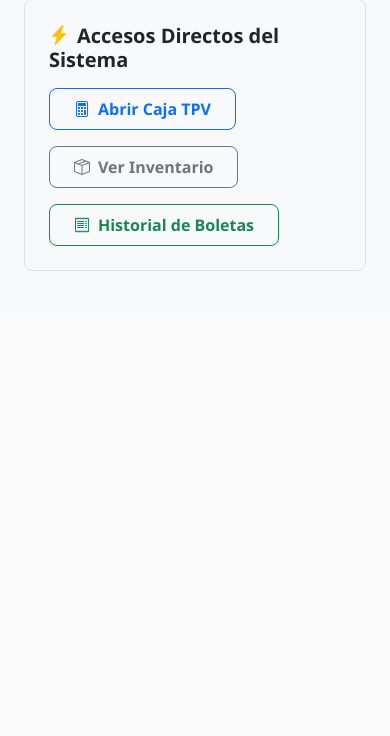
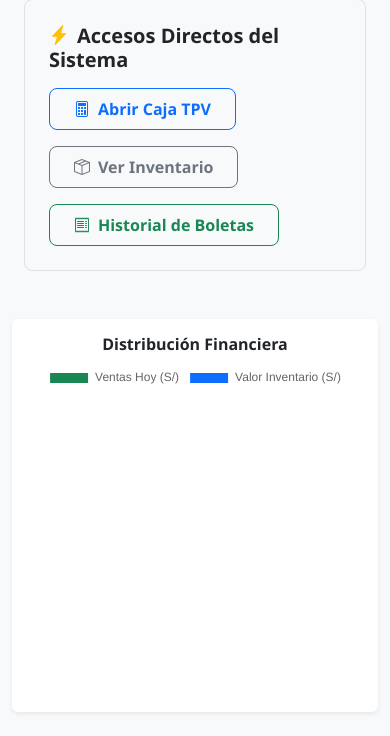
Before and after one commit to adrianoboluarte01-maker/minimarket-adriano, a Flask app: template templates/dashboard.html in a window 390 px wide. Shown: the part 1014-1750 px from the top of the page. Before the commit the page ends 1285 px from the top, so only its background shows below. Run offline with Flask 3, Linux system fonts and the light colour scheme; the template is opened without the code that fills it: most values are stand-ins (such as "Sample title", 1, 10 or a date in 2020).

Commit message:
Agregado gráfico profesional con Chart.js al dashboard

```diff
--- a/templates/dashboard.html
+++ b/templates/dashboard.html
@@ -85,4 +85,31 @@
     </div>
 
 </div>
+<script src="https://cdn.jsdelivr.net/npm/chart.js"></script>
+
+<div class="row mt-4">
+    <div class="col-md-6">
+        <div class="card p-3 shadow-sm border-0">
+            <h6 class="text-center fw-bold">Distribución Financiera</h6>
+            <canvas id="graficoDashboard" width="400" height="200"></canvas>
+        </div>
+    </div>
+</div>
+
+<script>
+    const ctx = document.getElementById('graficoDashboard').getContext('2d');
+    const datos = {{ datos_grafico | tojson }};
+
+    new Chart(ctx, {
+        type: 'doughnut',
+        data: {
+            labels: ['Ventas Hoy (S/)', 'Valor Inventario (S/)'],
+            datasets: [{
+                data: [datos.ventas_hoy, datos.total_inventario],
+                backgroundColor: ['#198754', '#0d6efd']
+            }]
+        },
+        options: { responsive: true }
+    });
+</script>
 {% endblock %}
```
